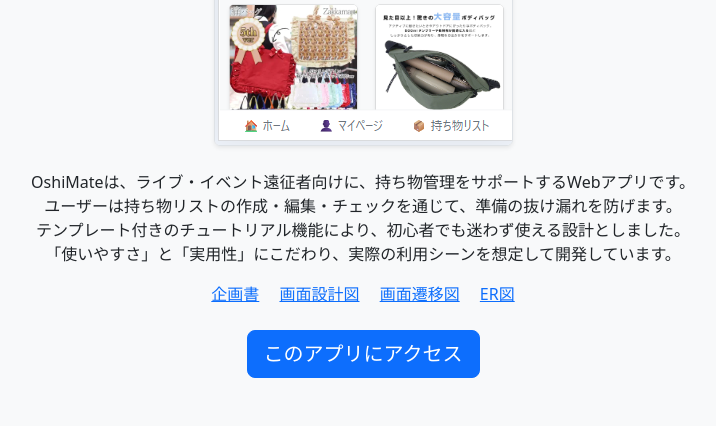
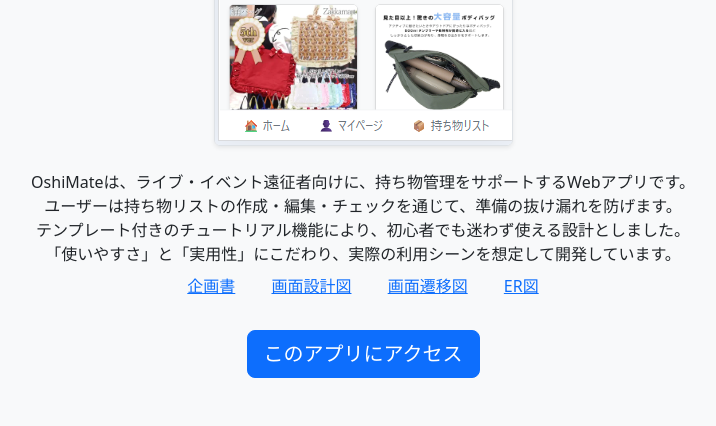
Before and after one commit to sososo176/OshiMate-, a Django app: page / in a window 1280 px wide. Shown: the part 605-1031 px from the top of the page, without its empty margins (277-993 px from the left). Run offline with Django 5.2, Linux system fonts and the light colour scheme; some libraries are stand-ins or nearby versions.

Commit message:
ポートフォリオをスマホでも見やすく修正

```diff
--- a/portfolio/templates/portfolio/top.html
+++ b/portfolio/templates/portfolio/top.html
@@ -4,7 +4,30 @@
 <head>
   <meta charset="UTF-8">
   <title>ポートフォリオ</title>
+  <meta name="viewport" content="width=device-width, initial-scale=1">  <!-- スマホ表示の基本設定 -->
   <link rel="stylesheet" href="https://cdn.jsdelivr.net/npm/bootstrap@5.3.3/dist/css/bootstrap.min.css">
+
+  <!--  追加：スマホ対応のためのカスタムCSS -->
+  <style>
+    .portfolio-description {
+      max-width: 720px;
+      margin: 0 auto;
+      font-size: 1rem;
+    }
+
+    @media (max-width: 576px) {
+      .portfolio-description {
+        font-size: 0.95rem;
+        padding: 0 1rem;
+      }
+    }
+
+    .document-links a {
+      display: inline-block;
+      margin: 0.5rem 1rem;
+      word-break: break-word;  /* ✅ 長いファイル名対策 */
+    }
+  </style>
 </head>
 <body class="bg-light">
 
@@ -18,7 +41,7 @@
 
 
     <!-- アプリ説明 -->
-    <p class="text-center mx-auto" style="max-width: 700px;">
+    <p class="text-center portfolio-description">
       OshiMateは、ライブ・イベント遠征者向けに、持ち物管理をサポートするWebアプリです。<br>
       ユーザーは持ち物リストの作成・編集・チェックを通じて、準備の抜け漏れを防げます。<br>
       テンプレート付きのチュートリアル機能により、初心者でも迷わず使える設計としました。<br>
@@ -26,13 +49,12 @@
     </p>
 
     <!-- 資料リンク -->
-     <div class="text-center mb-4">
+    <div class="text-center mb-4 document-links">
 
-      <a href="{% static 'pdfs/project_proposal.pdf' %}" target="_blank" class="text-primary text-decoration-underline mx-2">企画書</a>
-      <a href="{% static 'pdfs/screen_design.pdf' %}" target="_blank" class="text-primary text-decoration-underline mx-2">画面設計図</a>
-      <a href="{% static 'svg/screen_flow.drawio.svg' %}" target="_blank" class="text-primary text-decoration-underline mx-2">画面遷移図</a>
-      <a href="{% static 'svg/er_drawio.svg' %}" target="_blank" class="text-primary text-decoration-underline mx-2">ER図</a>
-
+      <a href="{% static 'pdfs/project_proposal.pdf' %}" target="_blank" class="text-primary text-decoration-underline">企画書</a>
+      <a href="{% static 'pdfs/screen_design.pdf' %}" target="_blank" class="text-primary text-decoration-underline">画面設計図</a>
+      <a href="{% static 'svg/screen_flow.drawio.svg' %}" target="_blank" class="text-primary text-decoration-underline">画面遷移図</a>
+      <a href="{% static 'svg/er_drawio.svg' %}" target="_blank" class="text-primary text-decoration-underline">ER図</a>
     </div>
 
 
```
